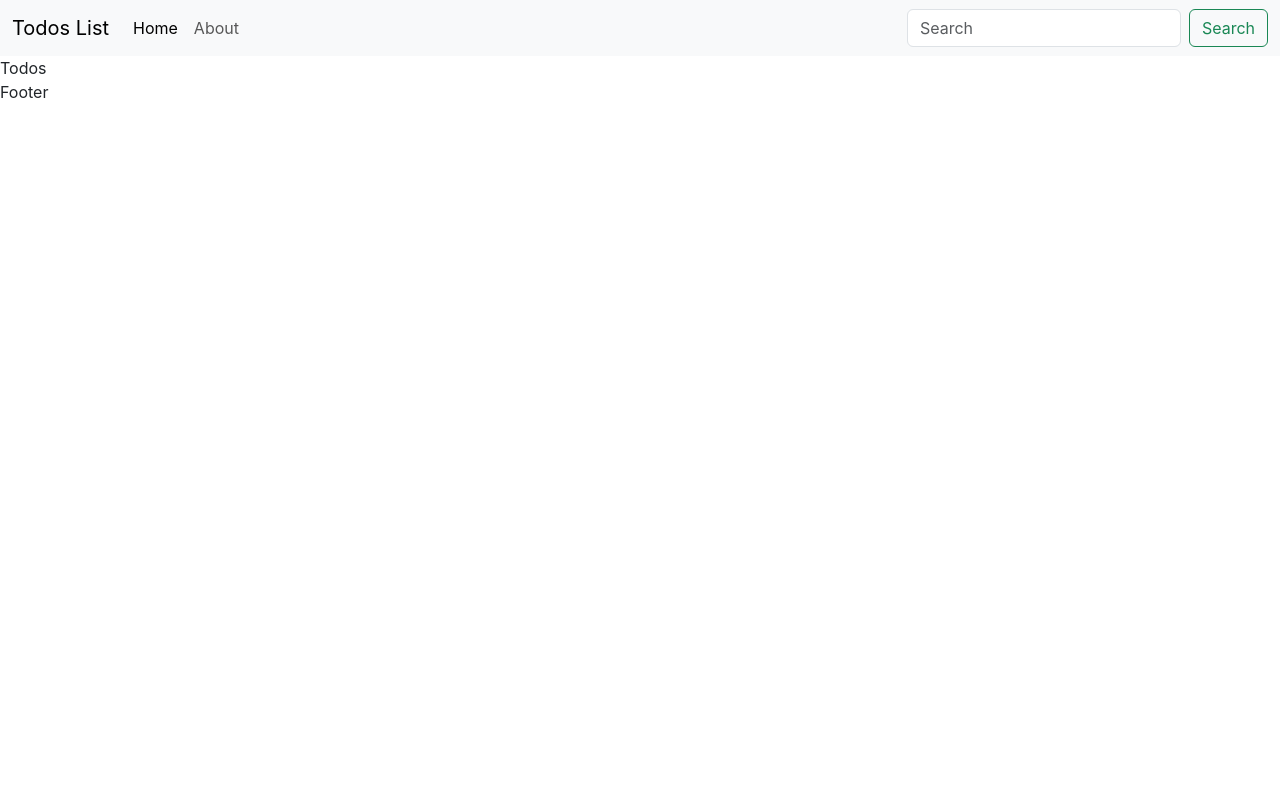
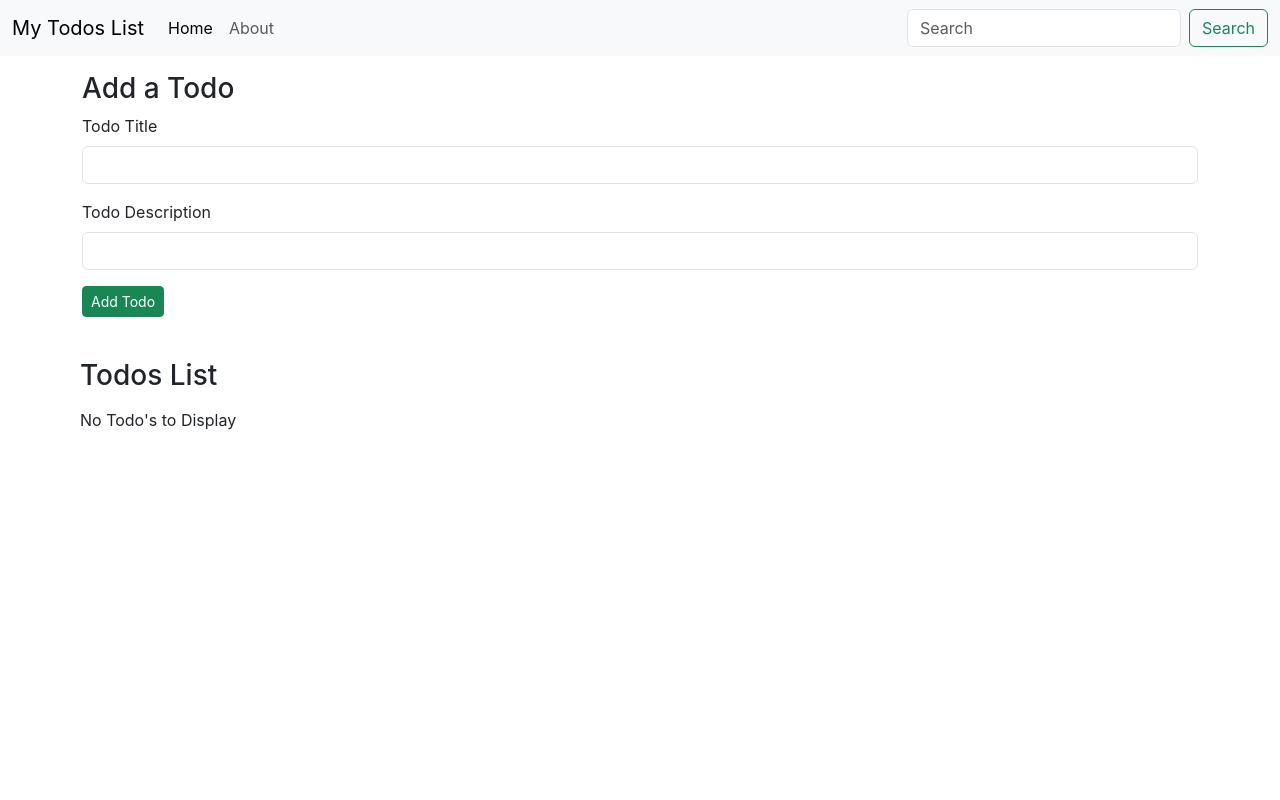
Before and after one commit to ashishmisal23/Todos-List, a React (Create React App) app: page / in a window 1280 px wide. Shown: the top 800 px of the page. Built offline with nearby package versions, Linux system fonts and the light colour scheme.

Commit message:
Todos List Created

```diff
--- a/src/App.js
+++ b/src/App.js
@@ -1,17 +1,62 @@
-import logo from './logo.svg';
 import './App.css';
+import React, { useState, useEffect } from 'react'
 import Header from './componants/Header';
-import { Todo } from './componants/Todo';
 import { Todos } from './componants/Todos';
 import { Footer } from './componants/Footer';
+import { AddTodo } from './componants/AddTodo';
+
+
+
 
 function App() {
+
+  const [todos, setTodos] = useState(() => {
+    const storedTodos = localStorage.getItem('todos');
+    return storedTodos ? JSON.parse(storedTodos) : [];
+  });
+
+
+
+  const onDelete = (todo) => {
+    console.log("I'm onDelete", todo);
+
+    setTodos((prevTodos) => {
+      const updatedTodos = prevTodos.filter((e) => e !== todo);
+      localStorage.setItem('todos', JSON.stringify(updatedTodos));
+      return updatedTodos;
+    });
+  };
+
+  const addTodo = (title, desc) => {
+    console.log('I am Adding todo:', title, desc);
+
+    let sno = 0;
+    if (todos.length > 0 && todos[todos.length - 1].sno !== undefined) {
+      sno = todos[todos.length - 1].sno + 1;
+    } else {
+      sno = 1;
+    }
+
+    const myTodo = {
+      sno: sno,
+      title: title,
+      desc: desc,
+    };
+
+    setTodos((prevTodos) => [...prevTodos, myTodo]);
+  };
+
+
+  useEffect(() => {
+    localStorage.setItem('todos', JSON.stringify(todos));
+  }, [todos]);
+
   return (
     <>
-      <Header />
-      <Todos />
+      <Header title="My Todos List" searchBar={true} />
+      <AddTodo addTodo={addTodo} />
+      <Todos todos={todos} onDelete={onDelete} />
       <Footer />
-
     </>
   );
 }
--- /dev/null
+++ b/src/componants/AddTodo.js
@@ -0,0 +1,48 @@
+import React, { useState } from 'react'
+import GreetMsg from './GreetMsg';
+import ReactDOM from 'react-dom';
+
+export const AddTodo = ({ addTodo }) => {
+    const [title, setTitle] = useState("");
+    const [desc, setDesc] = useState("");
+
+
+    const submit = (e) => {
+        e.preventDefault()
+        if (!title || !desc) {
+            alert("Title and Description can not be blank")
+            ShowMsg("Title and Description can not be blank...")
+        }
+        else {
+            addTodo(title, desc)
+            setTitle("")
+            setDesc("")
+            ShowMsg("Todo Has Been Added")
+        }
+    };``
+    const ShowMsg = (msg) => {
+        const greetMsg = ReactDOM.createRoot(document.getElementById('greetMsg'));
+
+        greetMsg.render(<GreetMsg msg={msg} />)
+
+    };
+
+    return (
+        <div className='container my-3'>
+            <h3>Add a Todo</h3>
+            <form onSubmit={submit}>
+                <div className="mb-3">
+                    <label htmlFor="title" className="form-label">Todo Title</label>
+                    <input type="text" value={title} onChange={(e) => setTitle(e.target.value)} className="form-control" id="title" />
+
+                </div>
+                <div className="mb-3">
+                    <label htmlFor="desc" className="form-label">Todo Description</label>
+                    <input type="text" value={desc} onChange={(e) => setDesc(e.target.value)} className="form-control" id="desc" />
+                </div>
+                <button type="submit" className="btn btn-sm btn-success">Add Todo</button>
+            </form>
+            <div id="greetMsg" className='my-3'></div>
+        </div>
+    )
+}
--- a/src/componants/Footer.js
+++ b/src/componants/Footer.js
@@ -1,7 +1,13 @@
 import React from 'react'
 
 export const Footer = () => {
+
+
   return (
-    <div>Footer</div>
+    <footer className='bg-dark text-light p-2'>
+      <p className='text-center my-3 '>
+        Copyright &copy; MyTodosList.com
+      </p>
+    </footer>
   )
 }
--- /dev/null
+++ b/src/componants/GreetMsg.js
@@ -0,0 +1,10 @@
+import React from 'react'
+
+function GreetMsg({msg}) {
+
+  return (
+    <p>{msg}</p>
+  )
+}
+
+export default GreetMsg
--- a/src/componants/Header.js
+++ b/src/componants/Header.js
@@ -1,27 +1,28 @@
 import React from 'react'
 
-export default function Header() {
+export default function Header(props) {
   return (
-    <nav class="navbar navbar-expand-lg bg-body-tertiary" >
-      <div class="container-fluid">
-        <a class="navbar-brand" href="#">Todos List</a>
-        <button class="navbar-toggler" type="button" data-bs-toggle="collapse" data-bs-target="#navbarSupportedContent" aria-controls="navbarSupportedContent" aria-expanded="false" aria-label="Toggle navigation">
-          <span class="navbar-toggler-icon"></span>
+    <nav className="navbar navbar-expand-lg bg-body-tertiary" >
+      <div className="container-fluid">
+        <a className="navbar-brand" href="#">{props.title}</a>
+        <button className="navbar-toggler" type="button" data-bs-toggle="collapse" data-bs-target="#navbarSupportedContent" aria-controls="navbarSupportedContent" aria-expanded="false" aria-label="Toggle navigation">
+          <span className="navbar-toggler-icon"></span>
         </button>
-        <div class="collapse navbar-collapse" id="navbarSupportedContent">
-          <ul class="navbar-nav me-auto mb-2 mb-lg-0">
-            <li class="nav-item">
-              <a class="nav-link active" aria-current="page" href="#">Home</a>
+        <div className="collapse navbar-collapse" id="navbarSupportedContent">
+          <ul className="navbar-nav me-auto mb-2 mb-lg-0">
+            <li className="nav-item">
+              <a className="nav-link active" aria-current="page" href="#">Home</a>
             </li>
-            <li class="nav-item">
-              <a class="nav-link" href="#">About</a>
+            <li className="nav-item">
+              <a className="nav-link" href="#">About</a>
             </li>
 
           </ul>
-          <form class="d-flex" role="search">
-            <input class="form-control me-2" type="search" placeholder="Search" aria-label="Search" />
-            <button class="btn btn-outline-success" type="submit">Search</button>
-          </form>
+
+          {props.searchBar ? <form className="d-flex" role="search">
+            <input className="form-control me-2" type="search" placeholder="Search" aria-label="Search" />
+            <button className="btn btn-outline-success" type="submit">Search</button>
+          </form> : ""}
         </div>
       </div>
     </nav>
--- a/src/componants/Todo.js
+++ /dev/null
@@ -1,7 +0,0 @@
-import React from 'react'
-
-export const Todo = () => {
-  return (
-    <div>Todo</div>
-  )
-}
--- /dev/null
+++ b/src/componants/TodoItem.js
@@ -0,0 +1,19 @@
+import React from 'react'
+
+export const TodoItem = ({ todo, onDelete }) => {
+  let myStyle = {
+    display: "grid",
+    gridTemplateColumns: "2fr  3fr 2fr",
+    width: "100%"
+  }
+
+  return (
+    <div className='my-2 container-items' style={myStyle}>
+      <h5>{todo.title}</h5>
+      <p>{todo.desc}</p>
+      <div className="container" style={{display:"flex", justifyContent:"right"}}>
+        <button className='btn btn-sm btn-danger' onClick={() => onDelete(todo)}>Delete</button>
+      </div>
+    </div>
+  )
+}
--- a/src/componants/Todos.js
+++ b/src/componants/Todos.js
@@ -1,7 +1,26 @@
 import React from 'react'
+import { TodoItem } from './TodoItem'
 
-export const Todos = () => {
+export const Todos = (props) => {
+  let myStyle = {
+    minHeight: "70vh",
+    padding: "10px"
+  }
+
   return (
-    <div>Todos</div>
+    <div className='container' style={myStyle}>
+      <h3 className='my-3 '>Todos List</h3>
+      {props.todos.length === 0 ? (<p className='my-3 '>No Todo's to Display</p>) :
+        props.todos.map((todo) => {
+          return (
+            <>
+            <TodoItem todo={todo} key={todo.sno} onDelete={props.onDelete} />
+            <hr />
+            </>
+          )
+        })}
+
+
+    </div>
   )
 }
```
